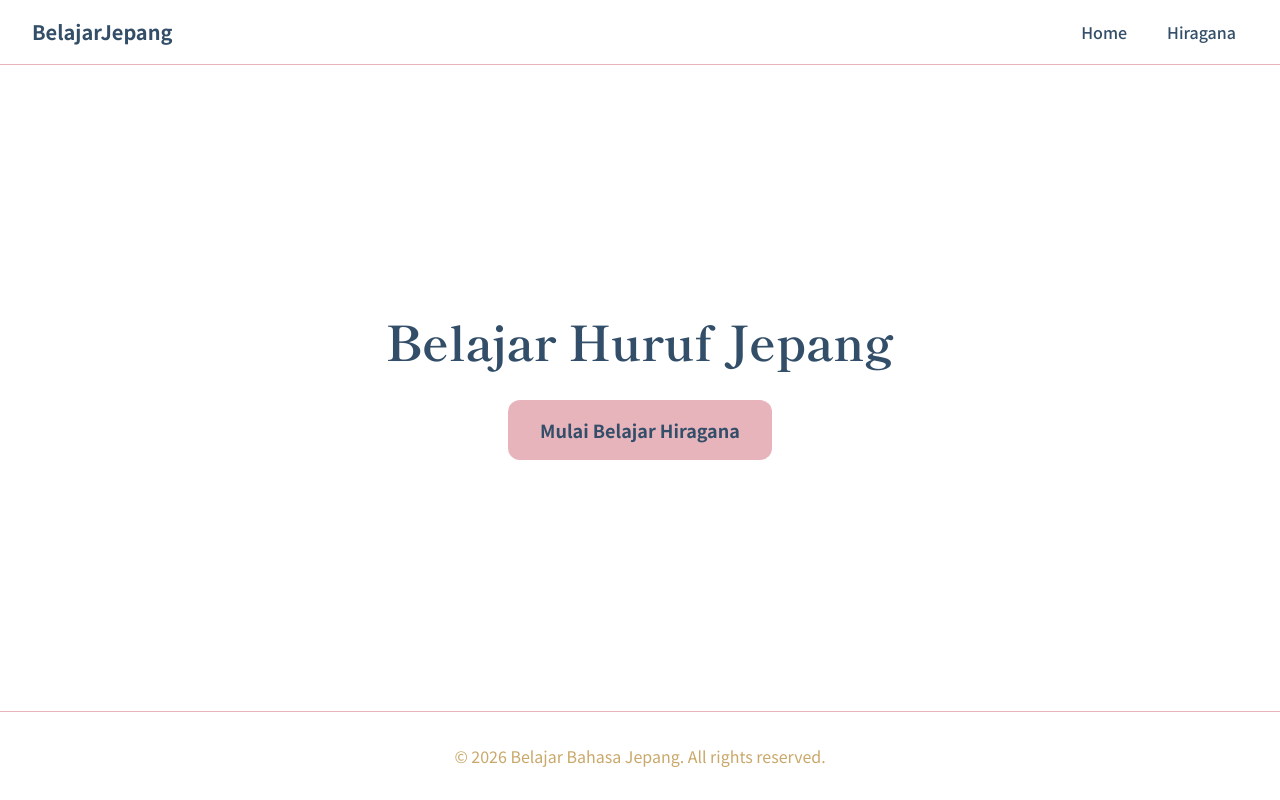
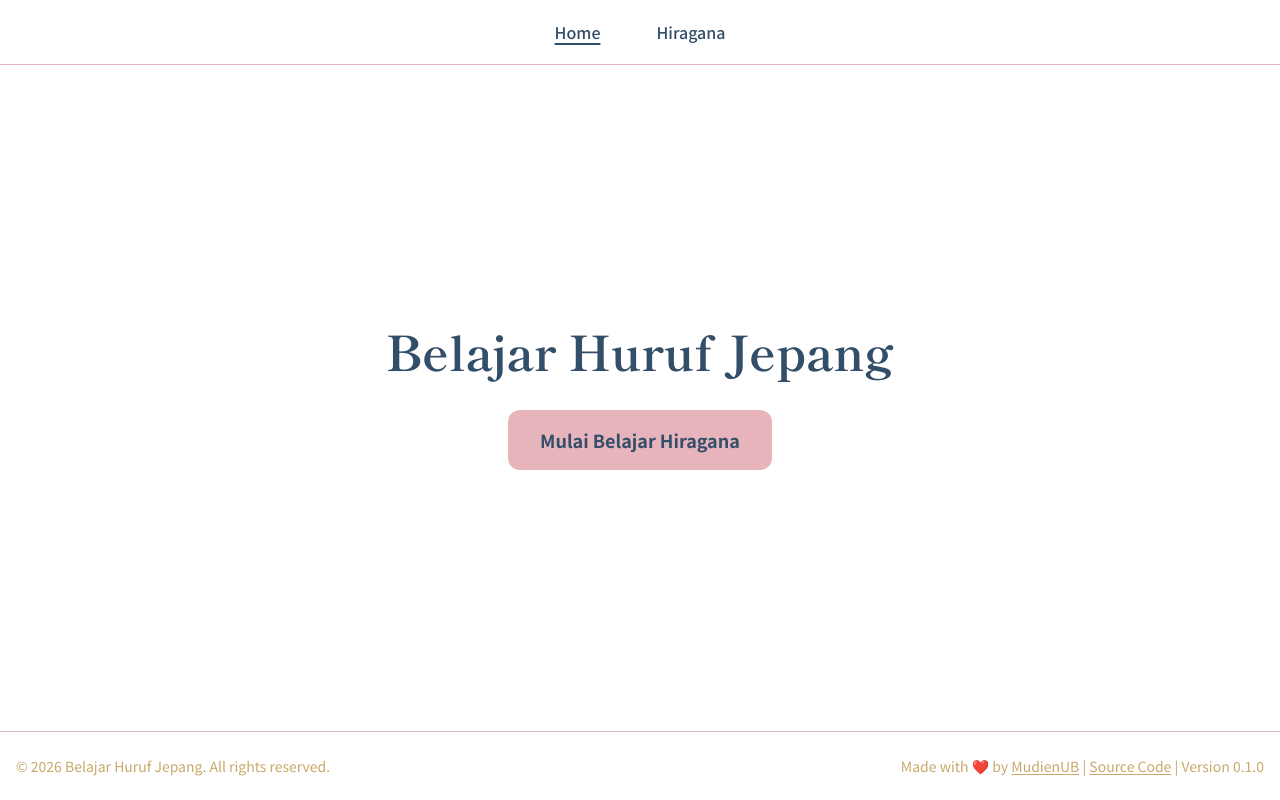
Before and after one commit to Mudien-UB/belajar-huruf-jepang, a Next.js app: page / in a window 1280 px wide. Built offline with nearby package versions, Linux system fonts and the light colour scheme.

Commit message:
fix: header dan footer

```diff
--- a/src/components/organisms/Footer.tsx
+++ b/src/components/organisms/Footer.tsx
@@ -1,8 +1,31 @@
+import pkg from "../../../package.json";
+
 export default function Footer() {
   return (
-    <footer className="border-t border-sakura bg-background py-8">
-      <div className="max-w-7xl mx-auto px-4 sm:px-6 lg:px-8 text-center text-muted-gold">
-        &copy; {new Date().getFullYear()} Belajar Bahasa Jepang. All rights reserved.
+    <footer className="border-t border-sakura bg-background py-6">
+      <div className="max-w-7xl mx-auto px-4 text-sm text-muted-gold flex flex-col sm:flex-row justify-between items-center gap-2">
+        <p>&copy; {new Date().getFullYear()} Belajar Huruf Jepang. All rights reserved.</p>
+        <p>
+          Made with ❤️ by{' '}
+          <a
+            href="https://github.com/Mudien-UB"
+            target="_blank"
+            rel="noopener noreferrer"
+            className="hover:text-primary underline underline-offset-2"
+          >
+            MudienUB
+          </a>{' '}
+          |{' '}
+          <a
+            href="https://github.com/Mudien-UB/belajar-huruf-jepang"
+            target="_blank"
+            rel="noopener noreferrer"
+            className="hover:text-primary underline underline-offset-2"
+          >
+            Source Code
+          </a>{' '}
+          | Version {pkg.version}
+        </p>
       </div>
     </footer>
   );
--- a/src/components/organisms/Navbar.tsx
+++ b/src/components/organisms/Navbar.tsx
@@ -1,23 +1,31 @@
+"use client";
+
 import Link from "next/link";
+import { usePathname } from "next/navigation";
 
 export default function Navbar() {
+  const pathname = usePathname();
+
   return (
     <nav className="border-b border-sakura bg-background">
       <div className="max-w-7xl mx-auto px-4 sm:px-6 lg:px-8">
-        <div className="flex justify-between items-center h-16">
-          <div className="flex items-center gap-2">
-            <Link href="/" className="text-xl font-bold text-navy">
-              BelajarJepang
-            </Link>
-          </div>
-          <div className="flex items-center gap-2 sm:gap-4">
-            <Link href="/" className="text-navy hover:text-sakura px-2 sm:px-3 py-2 rounded-md font-medium text-sm sm:text-base">
-              Home
-            </Link>
-            <Link href="/hiragana" className="text-navy hover:text-sakura px-2 sm:px-3 py-2 rounded-md font-medium text-sm sm:text-base">
-              Hiragana
-            </Link>
-          </div>
+        <div className="flex justify-center items-center h-16 gap-4 sm:gap-8">
+          <Link
+            href="/"
+            className={`text-navy hover:text-sakura px-2 sm:px-3 py-2 rounded-md font-medium text-sm sm:text-base ${
+              pathname === "/" ? "underline underline-offset-4 decoration-2" : ""
+            }`}
+          >
+            Home
+          </Link>
+          <Link
+            href="/hiragana"
+            className={`text-navy hover:text-sakura px-2 sm:px-3 py-2 rounded-md font-medium text-sm sm:text-base ${
+              pathname === "/hiragana" ? "underline underline-offset-4 decoration-2" : ""
+            }`}
+          >
+            Hiragana
+          </Link>
         </div>
       </div>
     </nav>
```
